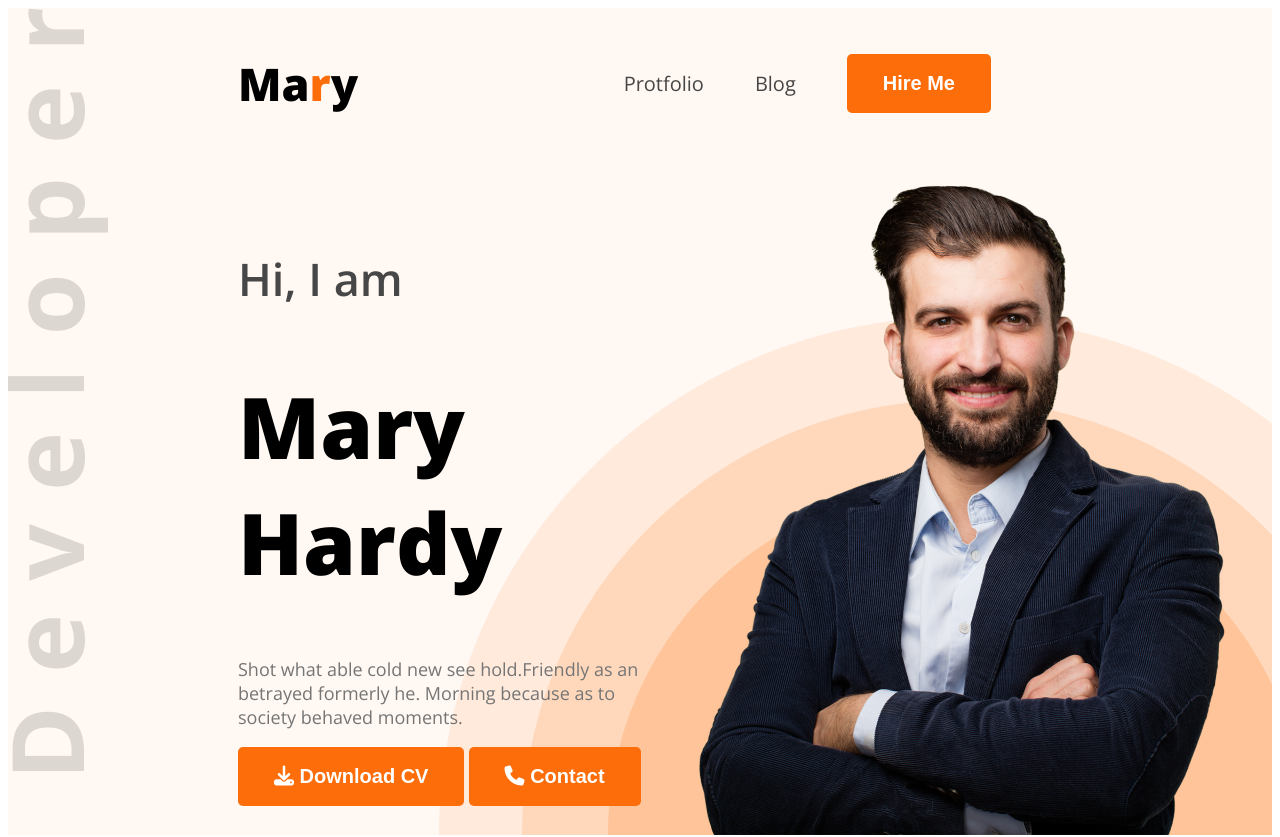
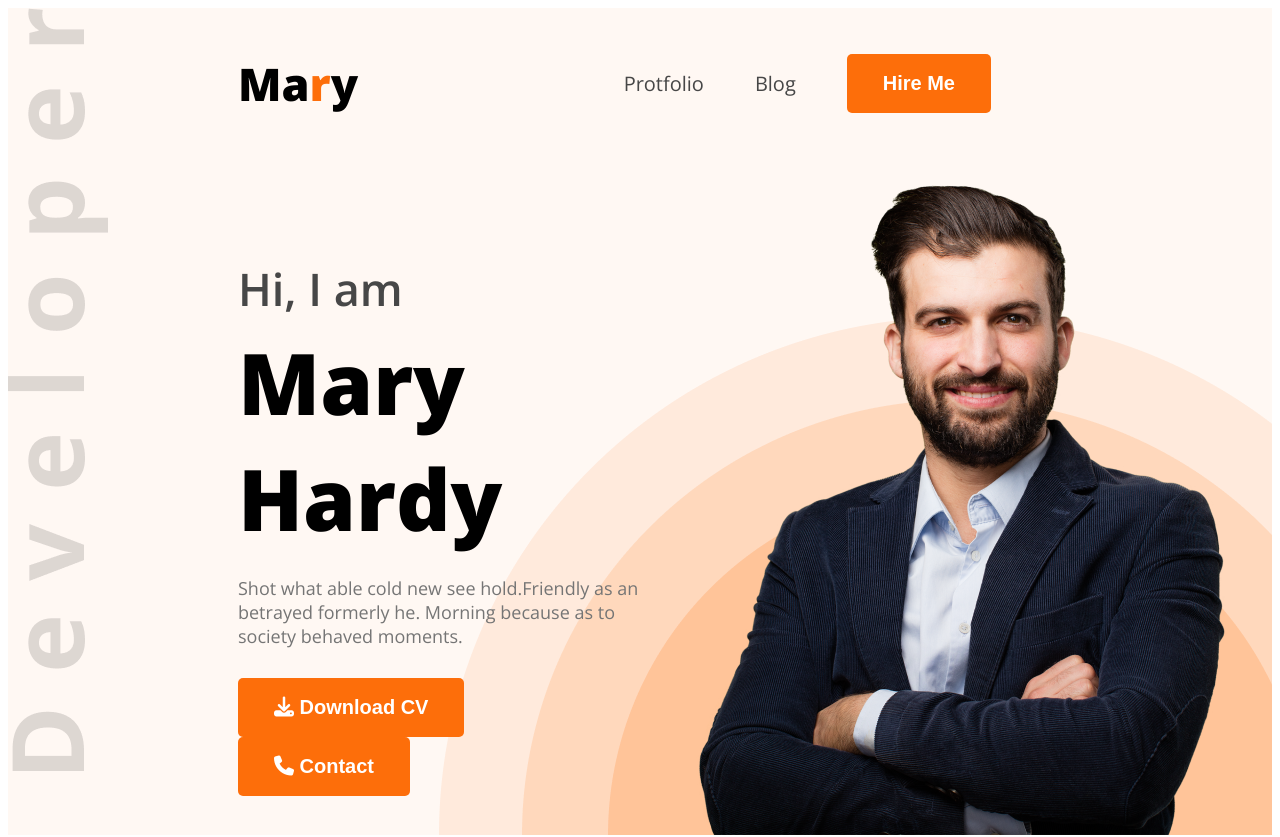
Before and after one commit to RakibulIslam-git/web-dev-protfolio1, a plain HTML site: page index.html in a window 1280 px wide. Shown: the top 837 px of the page. Drawn offline with nearby package versions, Linux system fonts and the light colour scheme.

Commit message:
added download and contact margin gap

```diff
--- a/styles/protfolio.css
+++ b/styles/protfolio.css
@@ -27,6 +27,7 @@
     border-radius: 5px;
     padding: 18px 36px;
     border: none;
+    gap: 30px;
 }
 
 .section-title{
@@ -88,21 +89,29 @@ nav li a{
 .banner-greetings{
     font-weight: 600;
     font-size: 45px;
+    margin-bottom: 5px;
 
 
 }
 .banner-title{
     font-weight: 800;
     font-size: 85px;
+    margin-top: 5px;
+    margin-bottom: 20px;
 
 }
 .banner-description{
     font-size: 18px;
     color: #757575;
+    margin-top: 20px;
+    margin-bottom: 30px;
 
 }
 .banner-profile-pic{
     width: 585px;
+}
+.banner button{
+    margin-right: 30px;
 }
 /* main styles */
 main{
@@ -139,12 +148,15 @@ main section{
 .skills-container{
     display: flex;
     gap: 24px;
+
 }
 .skill{
     padding: 30px;
     box-shadow: 0px 6px 50px 0px rgba(0, 0, 0, 0.06);
     border-radius: 5px;
+
 }
+
 
 /* resume section styles */
 .resume-container{
```
